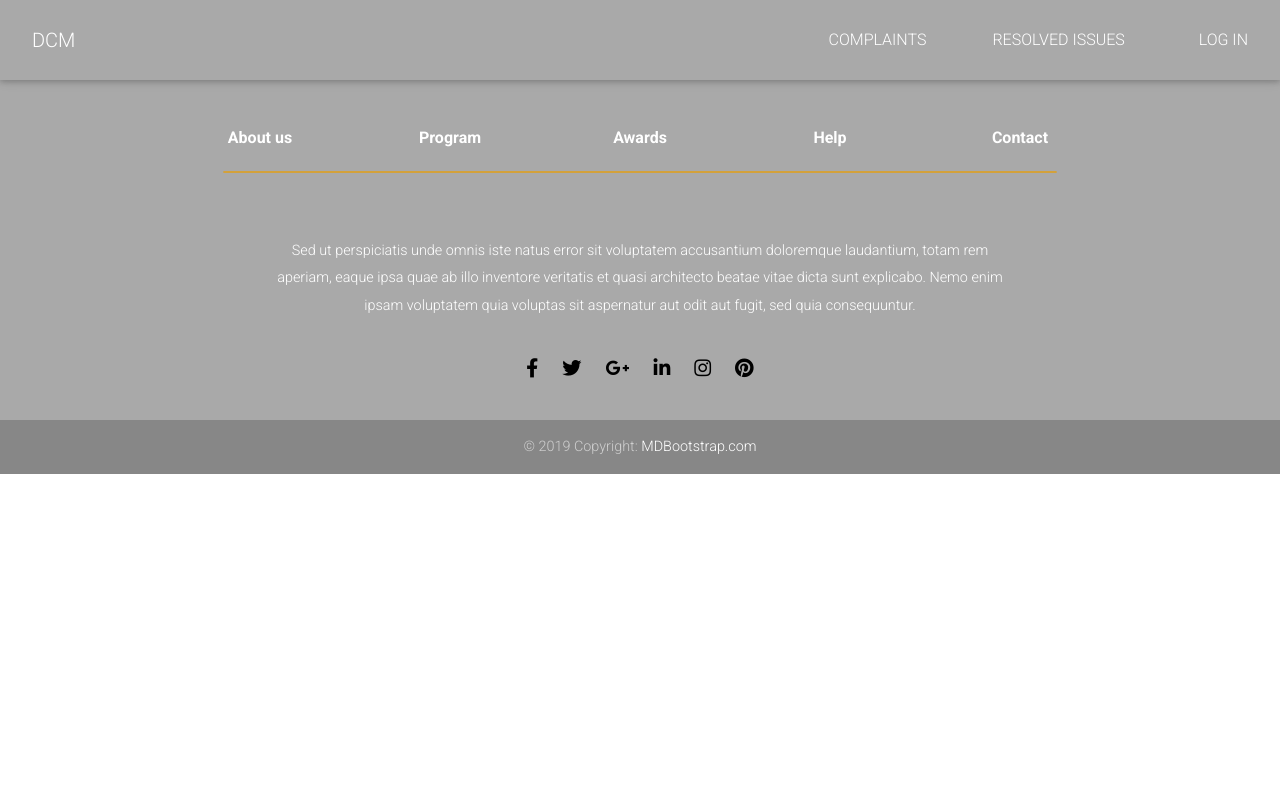
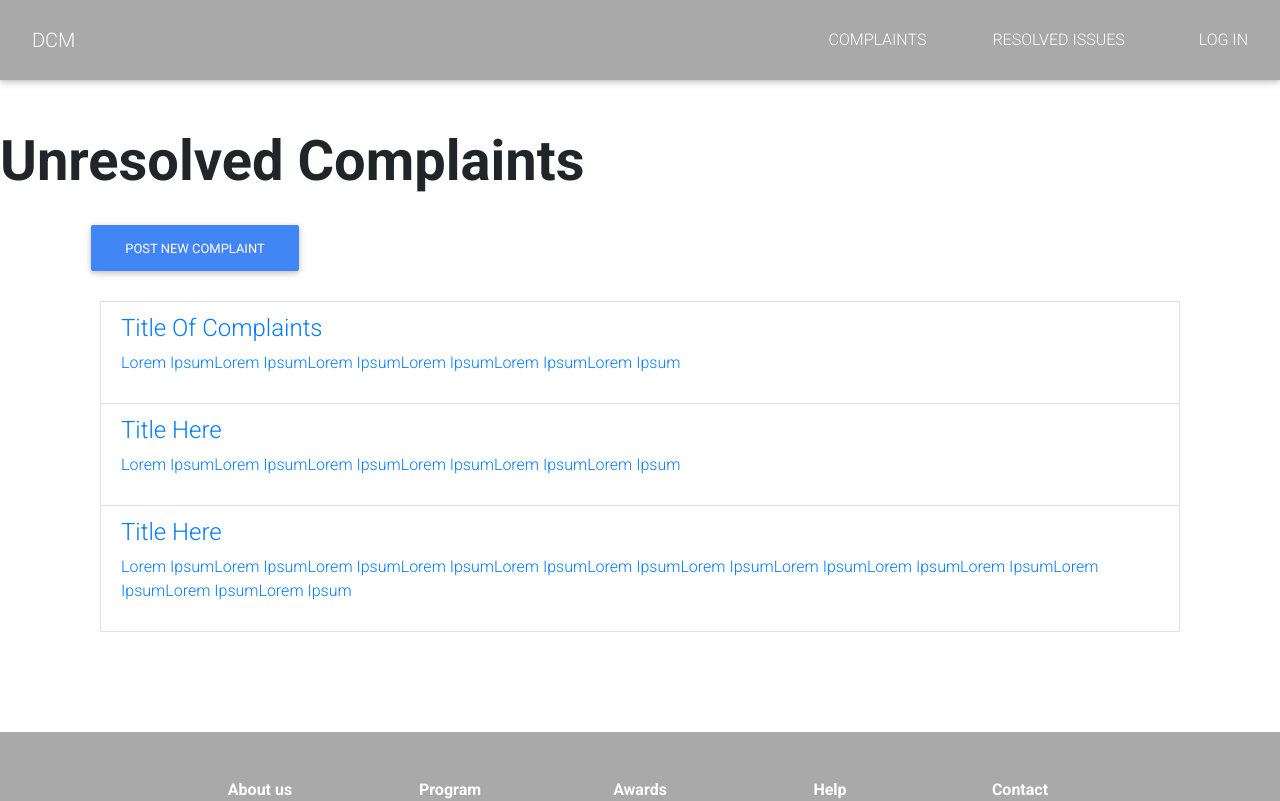
Before and after one commit to nhattrinh/Digital-Complaints-Management, a React (Create React App) app in the folder client/: page /complaints in a window 1280 px wide. Shown: the top 801 px of the page. Built offline with nearby package versions, Linux system fonts and the light colour scheme.

Commit message:
complaints page?? dont merge

```diff
--- a/client/src/App.js
+++ b/client/src/App.js
@@ -4,6 +4,7 @@ import { BrowserRouter, Route} from 'react-router-dom';
 import Home from './Components/Home';
 import NavBar from './Components/NavBar';
 import Footer from './Components/Footer';
+import ComplaintsPage from './Components/ComplaintsPage';
 
 class App extends Component {
   render() {
@@ -13,6 +14,7 @@ class App extends Component {
       <BrowserRouter>
       <div id='routes'>
       <Route exact path='/' component={Home}/>
+      <Route exact path='/complaints' component={ComplaintsPage}/>
       </div>
       </BrowserRouter>
       <Footer/>
--- /dev/null
+++ b/client/src/Components/AddPost.js
@@ -0,0 +1,80 @@
+import React, { Component } from "react";
+import { MDBContainer,
+         MDBRow,
+         MDBCol,
+         MDBBtn,
+         MDBInput,
+         MDBModal,
+         MDBModalHeader,
+         MDBModalBody,
+         MDBModalFooter } from 'mdbreact';
+
+export default class AddPost extends Component {
+  state = {
+    modal: false
+  }
+
+  toggle = () => {
+    this.setState({
+      modal: !this.state.modal
+    });
+  }
+
+  render() {
+    return (
+    <MDBContainer>
+
+      <MDBBtn onClick={this.toggle} class="btn btn-primary">
+              Post New Complaint
+      </MDBBtn>
+      <MDBModal isOpen={this.state.modal} toggle={this.toggle}>
+        <MDBModalHeader toggle={this.toggle}>Create a New Complaint</MDBModalHeader>
+
+
+
+
+        <MDBModalBody>
+        {/*Add Complaints*/}
+
+      <div className="form-area">
+          <form role="form">
+          <br styles="clear:both" />
+            <div className="form-group">
+              <input type="text" className="form-control" id="title" name="title" placeholder="Title" required />
+            </div>
+
+            <div className="form-group">
+            <textarea className="form-control" type="textarea" id="subject" placeholder="Subject" maxlength="140" rows="7"></textarea>
+            </div>
+
+          <button type="button" id="submit" name="submit" className="btn btn-primary pull-right">Post Complaints</button>
+          </form>
+      </div>
+
+    <br/>
+    <br/>
+    <br/>
+
+
+        </MDBModalBody>
+
+        <MDBModalFooter>
+          <MDBBtn onClick={this.toggle}
+                  outline rounded
+                  color='grey'
+                  style={styles.button}>
+            Close
+          </MDBBtn>
+        </MDBModalFooter>
+      </MDBModal>
+    </MDBContainer>
+  );
+};
+
+}
+const styles = {
+  button:{
+    font: ' bold 15px',
+    color: 'black'
+  }
+}
--- /dev/null
+++ b/client/src/Components/ComplaintsPage.js
@@ -0,0 +1,44 @@
+import React, { Component } from "react";
+import { MDBCol, MDBContainer, MDBRow, MDBFooter } from "mdbreact";
+import AddPost from './AddPost';
+
+
+
+export default class ComplaintsPage extends Component {
+    constructor(props) {
+      super(props);
+    }
+
+    render() {
+      return (
+        <div>
+          <h3 className="display-4 font-weight-bold mb-0 pt-md-5">Unresolved Complaints</h3>
+          <br/>
+        <AddPost/>
+        <br/>
+
+
+        {/*List of Complaints*/}
+        <div style={{paddingLeft: '100px', paddingRight: '100px', paddingBottom: '100px'}}>
+          <div className="list-group">
+            <a href="#" className="list-group-item">
+              <h4 className="list-group-item-heading">Title Of Complaints</h4>
+              <p className="list-group-item-text">Lorem IpsumLorem IpsumLorem IpsumLorem IpsumLorem IpsumLorem Ipsum</p>
+            </a>
+            <a href="#" className="list-group-item">
+              <h4 className="list-group-item-heading">Title Here</h4>
+              <p className="list-group-item-text">Lorem IpsumLorem IpsumLorem IpsumLorem IpsumLorem IpsumLorem Ipsum</p>
+            </a>
+            <a href="#" className="list-group-item">
+              <h4 className="list-group-item-heading">Title Here</h4>
+              <p className="list-group-item-text">Lorem IpsumLorem IpsumLorem IpsumLorem IpsumLorem IpsumLorem IpsumLorem IpsumLorem IpsumLorem IpsumLorem IpsumLorem IpsumLorem IpsumLorem Ipsum</p>
+            </a>
+          </div>
+          </div>
+
+
+
+          </div>
+      )
+    }
+}
```
Also changed, not shown: client/src/Components/ResolvedPage.js (added).
